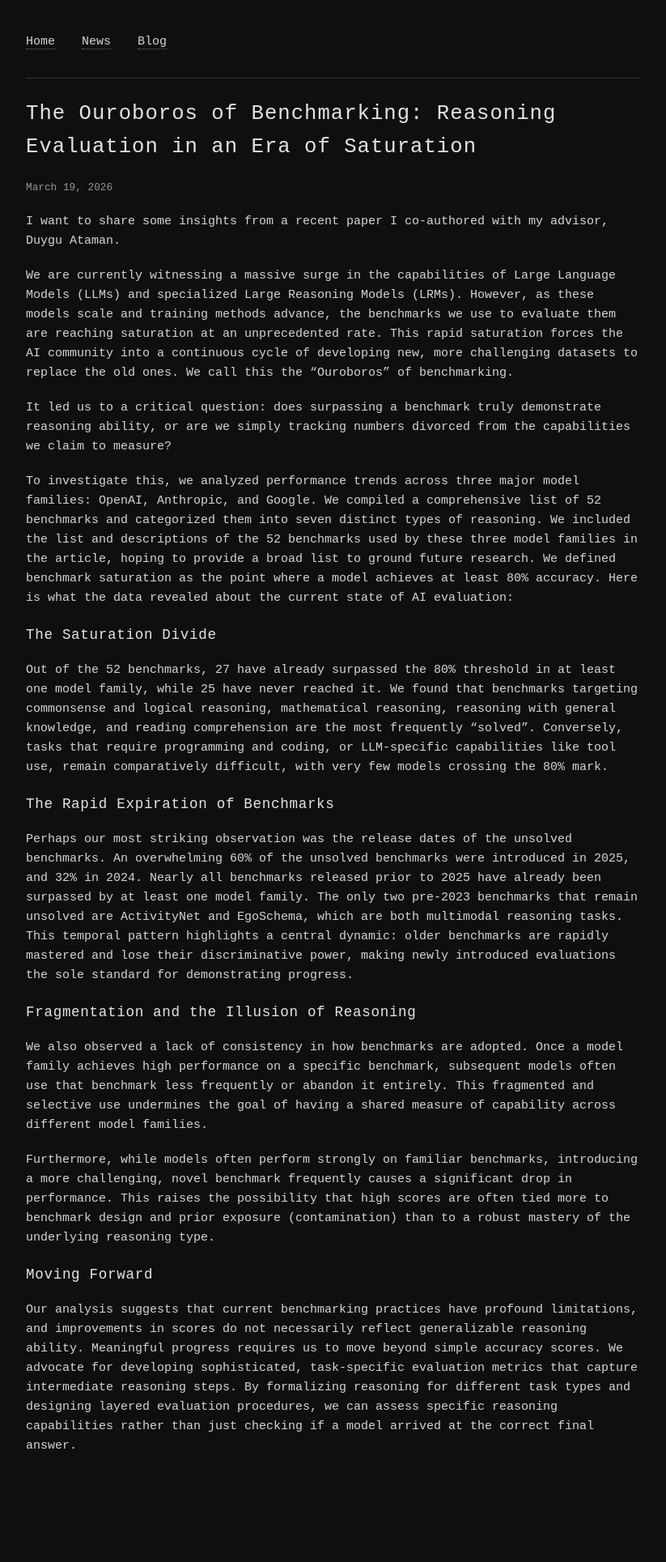
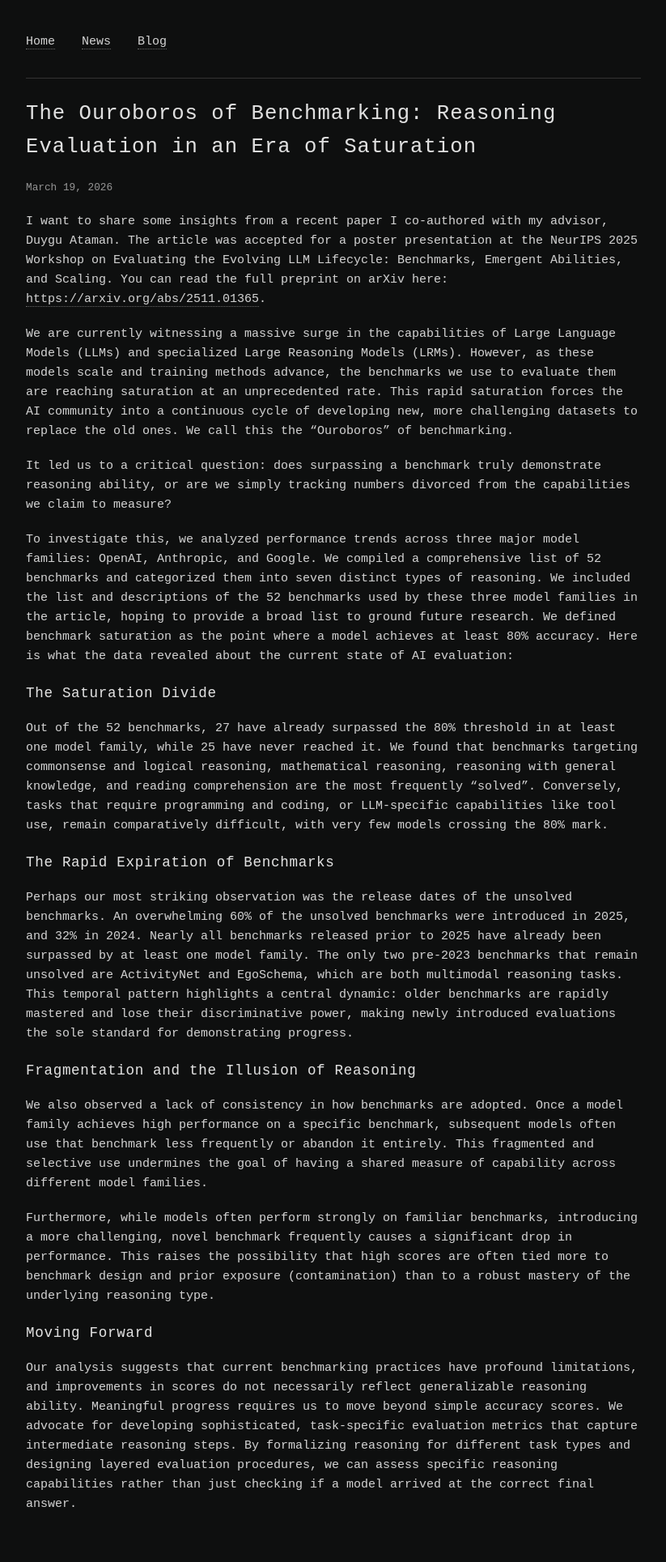
Before and after one commit to ieddeveci/ieddeveci.github.io, a Jekyll site: the page built from _posts/2025-01-01-first-post.md, in a window 1280 px wide. Shown: the whole page at 81% size, without its empty margins (228-1051 px from the left). Built offline with Jekyll 4.4.1, drawn with Linux system fonts in a browser that asks for light colours; before the commit the page ends 1857 px from its top, so only the background shows below that.

Commit message:
Update post with paper details and arXiv link

```diff
--- a/_posts/2025-01-01-first-post.md
+++ b/_posts/2025-01-01-first-post.md
@@ -5,7 +5,7 @@ date: 2026-03-19
 description: "Our recent study explores whether surpassing benchmarks truly demonstrates reasoning ability or if we are simply tracking numbers."
 ---
 
-I want to share some insights from a recent paper I co-authored with my advisor, Duygu Ataman.
+I want to share some insights from a recent paper I co-authored with my advisor, Duygu Ataman. The article was accepted for a poster presentation at the NeurIPS 2025 Workshop on Evaluating the Evolving LLM Lifecycle: Benchmarks, Emergent Abilities, and Scaling. You can read the full preprint on arXiv here: [https://arxiv.org/abs/2511.01365](https://arxiv.org/abs/2511.01365).
 
 We are currently witnessing a massive surge in the capabilities of Large Language Models (LLMs) and specialized Large Reasoning Models (LRMs). However, as these models scale and training methods advance, the benchmarks we use to evaluate them are reaching saturation at an unprecedented rate. This rapid saturation forces the AI community into a continuous cycle of developing new, more challenging datasets to replace the old ones. We call this the "Ouroboros" of benchmarking.
 
```
